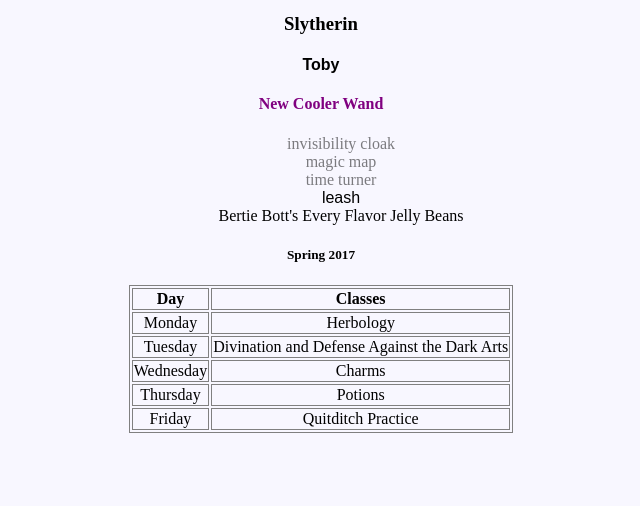
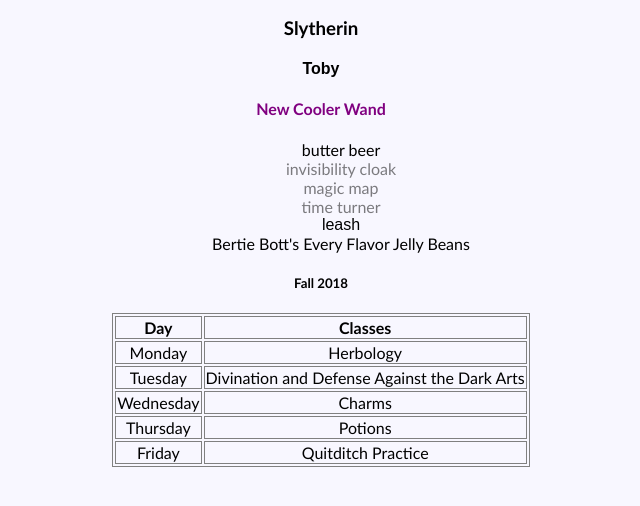
Before and after one commit to Aba250-1004/hogwarts, a plain HTML site: page index.html in a window 1280 px wide. Shown: the part 114-620 px from the top of the page, without its empty margins (319-959 px from the left). Drawn offline with Linux system fonts and the light colour scheme.

Commit message:
Year 7 - I am getting more comfortable with ambiguous instructions

```diff
--- a/app.js
+++ b/app.js
@@ -231,3 +231,18 @@ h4.className += " cabbage";
 //cabbage (be sure to keep your pet's leash's original class)
 h4.classList.remove("cabbage");
 // console.log(h4);
+
+// year 7
+// Update your class schedule to read 'Fall 2018'
+h5.innerText = "Fall 2018";
+// Celebrate by buying more butter beer! Append
+// a list item with the text 'Butter beer' as the
+// first list item inside your unordered list with the value of trunk
+ul.insertBefore(li1,li2);
+// Whoops! You broke your trunk when you stood on
+// it while singing karaoke. Get a new storage container
+// for your stuff; replace the unodered list's property
+// of trunk with a new property of chest
+ul.setAttribute("data-storage","chest");
+console.log(ul);
+// Add some CSS to your page. Feel free to experiment and make this page your own
--- a/main.css
+++ b/main.css
@@ -1,6 +1,7 @@
 body {
     background-color: #F8F7FF;
     text-align: center;
+    font-family: 'Gill Sans', 'Gill Sans MT', Calibri, 'Trebuchet MS', sans-serif;
 }
 .owl{
     font-family: fantasy;
```
